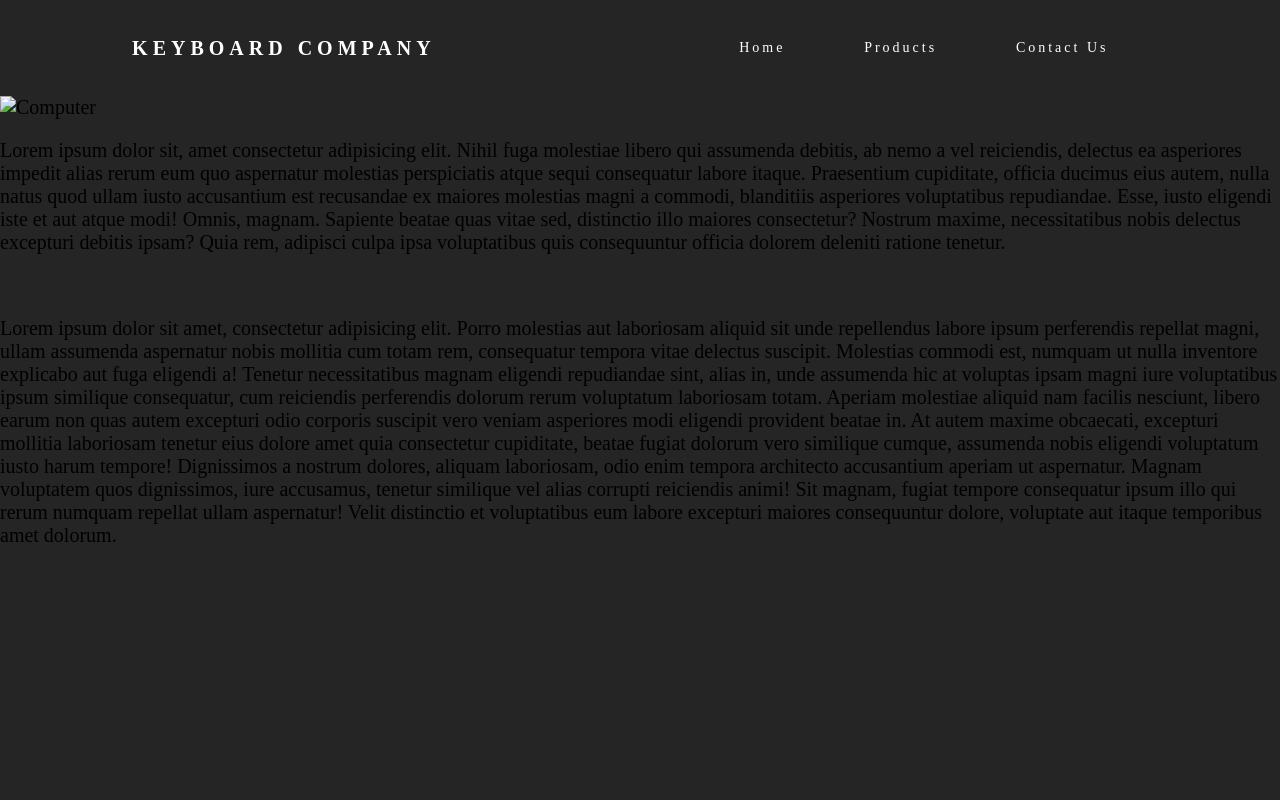
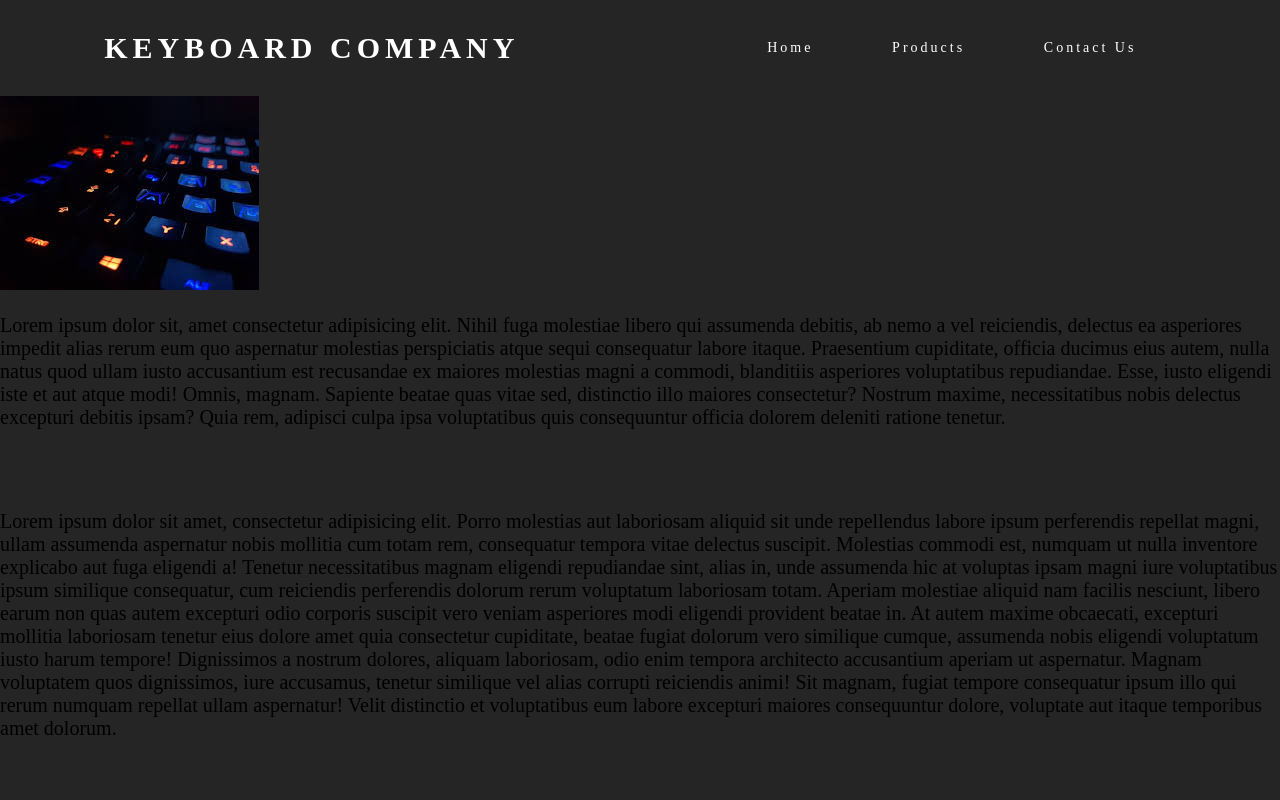
Before and after one commit to melindaomansouri/SkillsUSA-12-21, a plain HTML site: page index.html in a window 1280 px wide. Shown: the top 800 px of the page. Drawn offline with Linux system fonts and the light colour scheme.

Commit message:
3rd Upload

```diff
--- a/index.html
+++ b/index.html
@@ -6,11 +6,12 @@
     <meta name="viewport" content="width=device-width", initial-scale="1">
     <title>Home</title>
     <link rel="stylesheet" href="styles/main.css">
+    <link href="https://fonts.googleapis.com/css2?family=Roboto+Mono&display=swap" rel="stylesheet">
 </head>
 <body>
     <div class="header">
         <div class="logo">
-            <h4>Keyboard Company</h4>
+            <h2>Keyboard Company</h2>
         </div>
         <div class="navigation">
             <a href="index.html">Home</a>
@@ -19,14 +20,23 @@
         </div>
     </div>
     <div class="information">
-            <div class="paragraph-1">
-                <img src="" alt="Computer">
-                <p>Lorem ipsum dolor sit, amet consectetur adipisicing elit. Nihil fuga molestiae libero qui assumenda debitis, ab nemo a vel reiciendis, delectus ea asperiores impedit alias rerum eum quo aspernatur molestias perspiciatis atque sequi consequatur labore itaque. Praesentium cupiditate, officia ducimus eius autem, nulla natus quod ullam iusto accusantium est recusandae ex maiores molestias magni a commodi, blanditiis asperiores voluptatibus repudiandae. Esse, iusto eligendi iste et aut atque modi! Omnis, magnam. Sapiente beatae quas vitae sed, distinctio illo maiores consectetur? Nostrum maxime, necessitatibus nobis delectus excepturi debitis ipsam? Quia rem, adipisci culpa ipsa voluptatibus quis consequuntur officia dolorem deleniti ratione tenetur.</p>
+        <div class="keyboard-image">
+            <img src="images/keyboard1.jpg" alt="Keyboard">
+        </div>
+        <div class="paragraph-1">
+            <p>Lorem ipsum dolor sit, amet consectetur adipisicing elit. Nihil fuga molestiae libero qui assumenda debitis, ab nemo a vel reiciendis, delectus ea asperiores impedit alias rerum eum quo aspernatur molestias perspiciatis atque sequi consequatur labore itaque. Praesentium cupiditate, officia ducimus eius autem, nulla natus quod ullam iusto accusantium est recusandae ex maiores molestias magni a commodi, blanditiis asperiores voluptatibus repudiandae. Esse, iusto eligendi iste et aut atque modi! Omnis, magnam. Sapiente beatae quas vitae sed, distinctio illo maiores consectetur? Nostrum maxime, necessitatibus nobis delectus excepturi debitis ipsam? Quia rem, adipisci culpa ipsa voluptatibus quis consequuntur officia dolorem deleniti ratione tenetur.</p>
+        </div>
+        <div class="row">
+            <div class="column">
+                <img src="" alt="">
+                <img src="" alt="">
+                <img src="" alt="">
             </div>
-            <div class="paragraph-2">
-                <br>
-                <p>Lorem ipsum dolor sit amet, consectetur adipisicing elit. Porro molestias aut laboriosam aliquid sit unde repellendus labore ipsum perferendis repellat magni, ullam assumenda aspernatur nobis mollitia cum totam rem, consequatur tempora vitae delectus suscipit. Molestias commodi est, numquam ut nulla inventore explicabo aut fuga eligendi a! Tenetur necessitatibus magnam eligendi repudiandae sint, alias in, unde assumenda hic at voluptas ipsam magni iure voluptatibus ipsum similique consequatur, cum reiciendis perferendis dolorum rerum voluptatum laboriosam totam. Aperiam molestiae aliquid nam facilis nesciunt, libero earum non quas autem excepturi odio corporis suscipit vero veniam asperiores modi eligendi provident beatae in. At autem maxime obcaecati, excepturi mollitia laboriosam tenetur eius dolore amet quia consectetur cupiditate, beatae fugiat dolorum vero similique cumque, assumenda nobis eligendi voluptatum iusto harum tempore! Dignissimos a nostrum dolores, aliquam laboriosam, odio enim tempora architecto accusantium aperiam ut aspernatur. Magnam voluptatem quos dignissimos, iure accusamus, tenetur similique vel alias corrupti reiciendis animi! Sit magnam, fugiat tempore consequatur ipsum illo qui rerum numquam repellat ullam aspernatur! Velit distinctio et voluptatibus eum labore excepturi maiores consequuntur dolore, voluptate aut itaque temporibus amet dolorum.</p>
-            </div>
+        </div>
+        <div class="paragraph-2">
+            <br>
+            <p>     Lorem ipsum dolor sit amet, consectetur adipisicing elit. Porro molestias aut laboriosam aliquid sit unde repellendus labore ipsum perferendis repellat magni, ullam assumenda aspernatur nobis mollitia cum totam rem, consequatur tempora vitae delectus suscipit. Molestias commodi est, numquam ut nulla inventore explicabo aut fuga eligendi a! Tenetur necessitatibus magnam eligendi repudiandae sint, alias in, unde assumenda hic at voluptas ipsam magni iure voluptatibus ipsum similique consequatur, cum reiciendis perferendis dolorum rerum voluptatum laboriosam totam. Aperiam molestiae aliquid nam facilis nesciunt, libero earum non quas autem excepturi odio corporis suscipit vero veniam asperiores modi eligendi provident beatae in. At autem maxime obcaecati, excepturi mollitia laboriosam tenetur eius dolore amet quia consectetur cupiditate, beatae fugiat dolorum vero similique cumque, assumenda nobis eligendi voluptatum iusto harum tempore! Dignissimos a nostrum dolores, aliquam laboriosam, odio enim tempora architecto accusantium aperiam ut aspernatur. Magnam voluptatem quos dignissimos, iure accusamus, tenetur similique vel alias corrupti reiciendis animi! Sit magnam, fugiat tempore consequatur ipsum illo qui rerum numquam repellat ullam aspernatur! Velit distinctio et voluptatibus eum labore excepturi maiores consequuntur dolore, voluptate aut itaque temporibus amet dolorum.</p>
+        </div>
     </div>
     <div class="footer">
         <div class="footer-logo">
```
